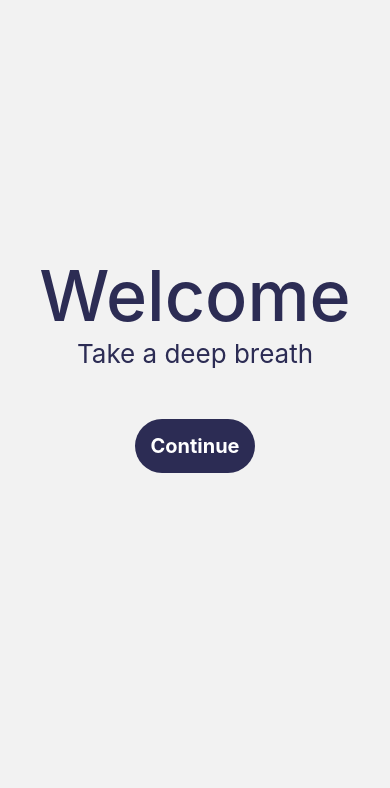
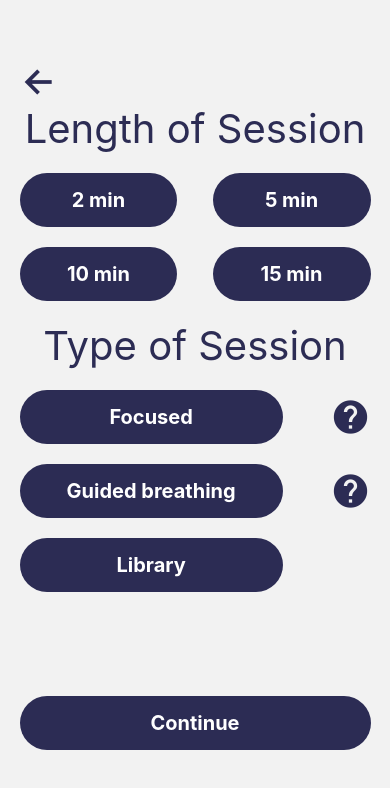
Before and after one commit to farisdurrani/meditation-app, a React Native app: screen / in a window 390 px wide. Shown: the top 788 px of the page. Built offline with nearby package versions, Linux system fonts and the light colour scheme.

Commit message:
Removed Timer settings

```diff
--- a/navigation/index.js
+++ b/navigation/index.js
@@ -34,16 +34,17 @@ const Navigation = () => {
   return (
     <NavigationContainer>
       <Stack.Navigator>
+      <Stack.Screen
+          options={{ headerShown: false }}
+          name="Timer"
+          component={Timer}
+        />
         <Stack.Screen
           options={{ headerShown: false }}
           name="WelcomePage"
           component={WelcomePage}
         />
-        <Stack.Screen
-          options={{ headerShown: false }}
-          name="Timer"
-          component={Timer}
-        />
+
         <Stack.Screen
           options={{ headerShown: false }}
           name="BeginScreen"
--- a/screens/beginning_screens/Timer.js
+++ b/screens/beginning_screens/Timer.js
@@ -64,7 +64,7 @@ const Timer = ({ navigation }) => {
 
   return (
     <View style={styles.mainContainer}>
-      <HeaderButtons settings={true} navigation={navigation} />
+      <HeaderButtons noRightButton navigation={navigation} />
       <Text style={styles.label}>Length of Session</Text>
       <View style={styles.oneRow}>
         {_SessionLengthButton(2)}
```
